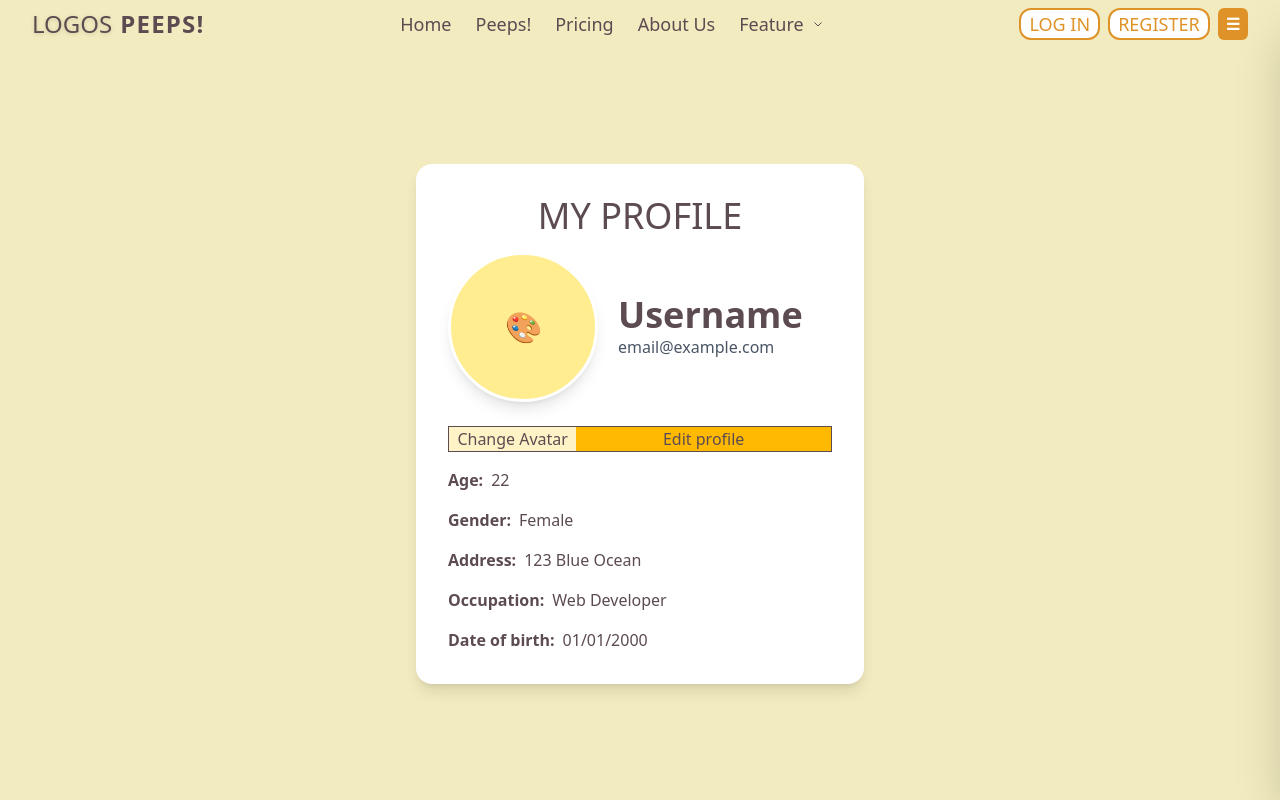
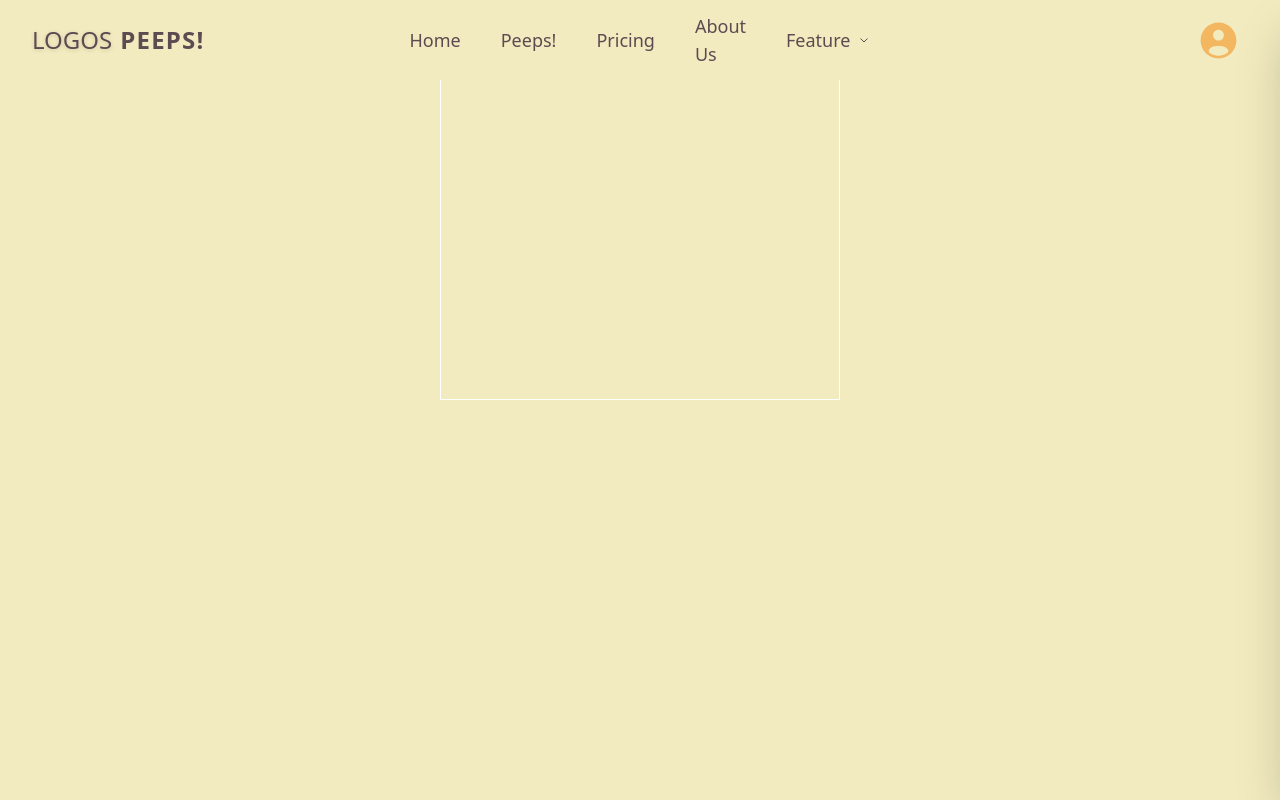
Before and after one commit to Delimie/frontend-peeps, a React (Vite) app: page /profile in a window 1280 px wide. Built offline with nearby package versions, Linux system fonts and the light colour scheme.

Commit message:
NewRegisterPage,EditMainNav

```diff
--- a/src/assets/icon.jsx
+++ b/src/assets/icon.jsx
@@ -0,0 +1,26 @@
+export function UserIcon() {
+  return (
+    <svg
+      width="43px"
+      viewBox="0 0 24 24"
+      fill="none"
+      xmlns="http://www.w3.org/2000/svg"
+    >
+      <g id="SVGRepo_bgCarrier" stroke-width="0"></g>
+      <g
+        id="SVGRepo_tracerCarrier"
+        stroke-linecap="round"
+        stroke-linejoin="round"
+      ></g>
+      <g id="SVGRepo_iconCarrier">
+        {" "}
+        <path
+          fill-rule="evenodd"
+          clip-rule="evenodd"
+          d="M22 12C22 17.5228 17.5228 22 12 22C6.47715 22 2 17.5228 2 12C2 6.47715 6.47715 2 12 2C17.5228 2 22 6.47715 22 12ZM15 9C15 10.6569 13.6569 12 12 12C10.3431 12 9 10.6569 9 9C9 7.34315 10.3431 6 12 6C13.6569 6 15 7.34315 15 9ZM12 20.5C13.784 20.5 15.4397 19.9504 16.8069 19.0112C17.4108 18.5964 17.6688 17.8062 17.3178 17.1632C16.59 15.8303 15.0902 15 11.9999 15C8.90969 15 7.40997 15.8302 6.68214 17.1632C6.33105 17.8062 6.5891 18.5963 7.19296 19.0111C8.56018 19.9503 10.2159 20.5 12 20.5Z"
+          fill="#f3b761"
+        ></path>{" "}
+      </g>
+    </svg>
+  );
+}
--- a/src/components/FormInput.jsx
+++ b/src/components/FormInput.jsx
@@ -15,7 +15,7 @@ export default function FormInput({
       <input
         type={type}
         placeholder={placeholder}
-        className="mb-1 rounded-lg px-3 py-2 bg-[#F3B761] placeholder:text-[#786531] text-[#246980] font-medium border border-[#bee8b0] focus:outline-none focus:border-[#2dc1b7]"
+        className="mb-1 rounded-lg px-3 py-2 bg-[#F3B761] placeholder:text-[#786531] placeholder:opacity-50 font-medium focus:outline-none shadow-gray-300 shadow-[4px_4px_0px]"
         {...register(name)}
         {...props}
       />
--- a/src/components/MainNav.jsx
+++ b/src/components/MainNav.jsx
@@ -1,5 +1,6 @@
 import React, { useState } from "react";
 import { Link } from "react-router-dom";
+import { UserIcon } from "../assets/icon";
 
 function MainNav() {
   const [open, setOpen] = useState(false);
@@ -8,7 +9,7 @@ function MainNav() {
     "text-lg font-medium hover:text-[#de9227] transition hover:scale-105";
 
   return (
-    <div className="fixed top-0 left-0 w-full flex justify-between items-center bg-[#F2EBBF] px-8 py-2 h-12 z-50">
+    <div className="fixed top-0 left-0 w-full grid grid-cols-3 items-center bg-[#F2EBBF] px-8 py-2 h-20 z-50">
       <div className="flex gap-2 items-center">
         <span className="text-2xl drop-shadow-sm">LOGOS</span>
         <Link
@@ -19,7 +20,7 @@ function MainNav() {
         </Link>
       </div>
 
-      <div className="flex items-center gap-6">
+      <div className="flex justify-center items-center gap-10">
         <Link to="/" className={NavBarStyle}>
           Home
         </Link>
@@ -30,7 +31,7 @@ function MainNav() {
           Pricing
         </Link>
         <Link to="/profile" className={NavBarStyle}>
-          About Us
+          <p>About Us</p>
         </Link>
         <div
           className="relative"
@@ -76,8 +77,8 @@ function MainNav() {
         </div>
       </div>
 
-      <div className="flex gap-2 items-center">
-        <Link
+      <div className="flex justify-end gap-2 items-center">
+        {/* <Link
           to="/login"
           className="text-[#de9227] bg-white text-lg font-medium hover:text-[#ffe066] transition hover:scale-105 border-2 px-2 rounded-xl"
         >
@@ -88,12 +89,14 @@ function MainNav() {
           className="text-[#de9227] bg-white text-lg font-medium hover:text-[#ffe066] transition hover:scale-105 border-2 px-2 rounded-xl"
         >
           REGISTER
-        </Link>
+        </Link> */}
         <button
-          className=" bg-[#de9227] px-2 py-1 rounded-md cursor-pointer"
+          className="px-2 py-1 rounded-md cursor-pointer"
           onClick={() => setOpen(true)}
         >
-          <span className="text-white font-bold">☰</span>
+          <span className="text-white font-bold">
+            <UserIcon/>
+          </span>
         </button>
       </div>
 
@@ -116,9 +119,9 @@ function MainNav() {
           ✕
         </button>
         <nav className="mt-12 flex flex-col gap-4 p-8">
-          <a href="#" className="hover:underline">
+          {/* <a href="#" className="hover:underline">
             หน้าแรก
-          </a>
+          </a> */}
           <Link
             to="/profile"
             className="text-[#21b3af] bg-white text-md hover:text-[#ffe066] transition hover:scale-105"
--- /dev/null
+++ b/src/pages/NewRegister.jsx
@@ -0,0 +1,13 @@
+import React from 'react'
+
+function NewRegister() {
+  return (
+    <div className='flex flex-col items-center justify-center h-screen'>
+      <form className='flex justify-center border w-200 bg-[#FFFCFC]'>
+        <p>Create Account</p>
+      </form>
+    </div>
+  )
+}
+
+export default NewRegister
--- a/src/pages/Register.jsx
+++ b/src/pages/Register.jsx
@@ -17,7 +17,7 @@ function Register() {
       <div className="w-[450px] mx-auto">
         <form
           onSubmit={handleSubmit()}
-          className="bg-white rounded-3xl  shadow-xl px-16 py-8 flex flex-col gap-2"
+          className="bg-white rounded-3xl shadow-xl px-16 py-8 flex flex-col gap-2"
         >
           <h1 className="text-3xl font-bold tracking-wide mb-4 text-center">
             Create Account
@@ -39,13 +39,6 @@ function Register() {
             register={register}
             error={errors.email?.message}
           />
-          <FormInput
-            label="PHONE"
-            name="phone"
-            placeholder="Enter your phone"
-            register={register}
-            error={errors.phone?.message}
-          />
 
           <FormInput
             label="PASSWORD"
@@ -65,16 +58,24 @@ function Register() {
             error={errors.confirmPassword?.message}
           />
 
-          <button className="bg-[#8CBEB2] px-2 py-2 mt-4 rounded-lg font-semibold cursor-pointer hover:bg-[#5ea192] hover:scale-102 duration-120">
+          <FormInput
+            label="PHONE"
+            name="phone"
+            placeholder="Enter your phone"
+            register={register}
+            error={errors.phone?.message}
+          />
+
+          <button className="bg-[#8CBEB2] w-40 ml-20 px-2 py-2 mt-4 rounded-2xl font-semibold cursor-pointer hover:bg-[#5ea192] hover:scale-102 duration-120 shadow-gray-300 shadow-[4px_4px_0px]">
             Create Account
           </button>
           <div className="mt-3 text-center text-[#258178] text-sm">
-            มีบัญชีอยู่แล้ว?
+            {/* Already have account? */}
             <Link
               to="/login"
               className="text-[#8ca317] ml-2 font-semibold hover:text-[#2dc1b7] underline"
             >
-              เข้าสู่ระบบ
+              Login
             </Link>
           </div>
         </form>
--- a/src/pages/authUser/Profile.jsx
+++ b/src/pages/authUser/Profile.jsx
@@ -2,50 +2,13 @@ import React from "react";
 import Avatar from "../../components/avatar";
 
 function Profile() {
-  return (
-<div className="min-h-screen flex items-center justify-center pt-12">
-  <div className="rounded-2xl shadow-lg p-8 bg-white flex flex-col gap-4 max-w-md w-full">
-    <h1 className="text-4xl text-center">MY PROFILE</h1>
-        <div className="flex gap-5 mb-2">
-          <Avatar size={150} />
+  return(
+    <div className="flex flex-col items-center min-h-screen">
+      <div className="flex justify-center w-100 h-100 bg-[FFFCFC] border border-white">
 
-          <div className="flex flex-col justify-center">
-            <div className="text-4xl font-bold">Username</div>
-            <div className="text-gray-600">email@example.com</div>
-          </div>
-        </div>
-        <div className="flex justify-around border ">
-        <button className="bg-amber-100 w-1/3">Change Avatar</button>
-        <button className="bg-amber-400 w-2/3">Edit profile</button>
-        </div>
-
-        {/* ข้อมูลอื่น ๆ */}
-        <div className="flex gap-2">
-          <span className="font-semibold">Age:</span>
-          <span>22</span>
-        </div>
-
-        <div className="flex gap-2">
-          <span className="font-semibold">Gender:</span>
-          <span>Female</span>
-        </div>
-
-        <div className="flex gap-2">
-          <span className="font-semibold">Address:</span>
-          <span>123 Blue Ocean</span>
-        </div>
-
-        <div className="flex gap-2">
-          <span className="font-semibold">Occupation:</span>
-          <span>Web Developer</span>
-        </div>
-        <div className="flex gap-2">
-          <span className="font-semibold">Date of birth:</span>
-          <span>01/01/2000</span>
-        </div>
       </div>
     </div>
-  );
+  )
 }
 
 export default Profile;
--- a/src/routes/AppRouter.jsx
+++ b/src/routes/AppRouter.jsx
@@ -6,6 +6,7 @@ import Login from "../pages/Login";
 import Layout from "../layouts/Layout";
 import Profile from "../pages/authUser/profile";
 import Peeps from "../pages/Peeps";
+import NewRegister from "../pages/NewRegister";
 
 function AppRouter() {
   return (
@@ -16,6 +17,7 @@ function AppRouter() {
           <Route path="peeps" element={<Peeps />} />
           <Route path="register" element={<Register />} />
           <Route path="login" element={<Login />} />
+          <Route path="newregister" element={<NewRegister />} />
 
           {/* <Route element={<ProtectRouteUser />}> */}
           <Route path="profile" element={<Profile />} />
```
Lines whose indentation alone changed are shown as unchanged.
